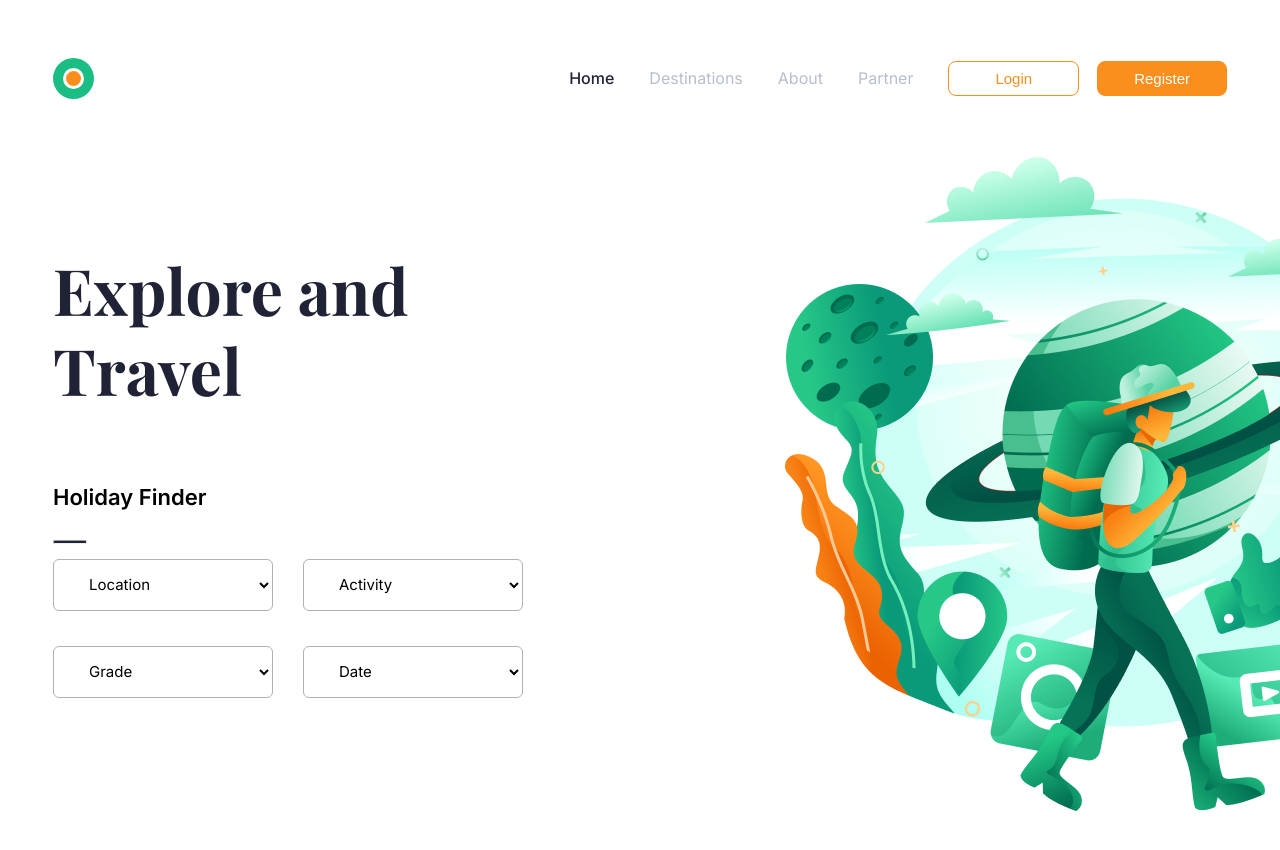
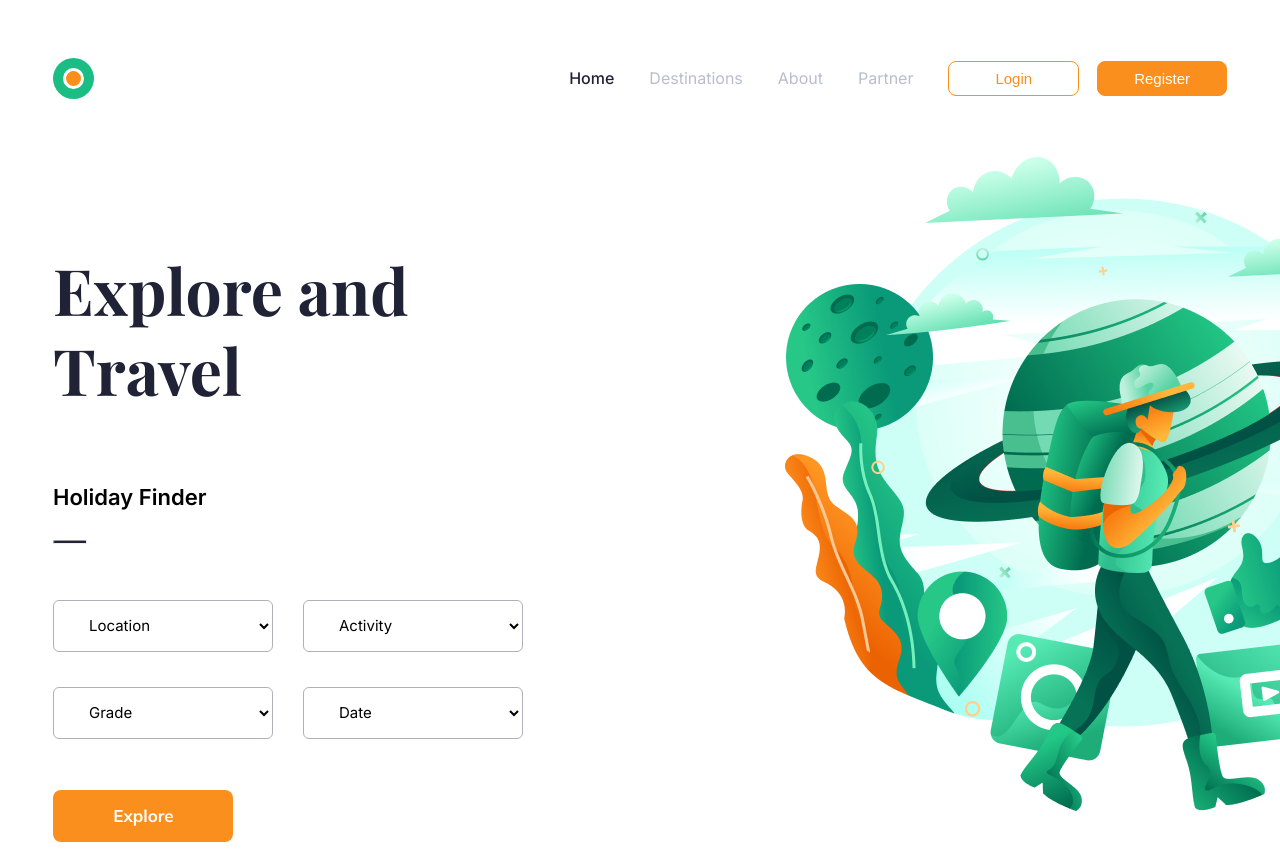
Before and after one commit to eynlanzer/thousand-sunny, a React (Create React App) app: page / in a window 1280 px wide. Shown: the top 850 px of the page. Before the commit the page ends 819 px from the top, so only its background shows below. Built offline with nearby package versions, Linux system fonts and the light colour scheme.

Commit message:
finder btn added

```diff
--- a/src/comps/Finder.js
+++ b/src/comps/Finder.js
@@ -8,6 +8,8 @@ function Finder() {
         <h1 className="finder__content__text">Explore and Travel</h1>
         <h4 className="finder__content__smtext">Holiday Finder</h4>
         <hr className="finder__content__line"></hr>
+        <br />
+
         <div className="finder__content__dropdown">
           <select className="finder__content__dropdown__option">
             <option value="location">Location</option>
@@ -22,7 +24,10 @@ function Finder() {
             <option value="date">Date</option>
           </select>
         </div>
+
+        <button className="finder__content__btn">Explore</button>
       </div>
+
       <img className="finder__img" src={finderimg} alt='Holiday finder img' />
     </div>
   )
--- a/src/scss/_config.scss
+++ b/src/scss/_config.scss
@@ -1,5 +1,6 @@
 @import url('https://fonts.googleapis.com/css2?family=Inter:wght@400;500;600;700&display=swap');
 @import url('https://fonts.googleapis.com/css2?family=Playfair+Display:wght@700&display=swap');
+@import url('https://fonts.googleapis.com/css2?family=Mulish:wght@300;400;700&display=swap');
 
 :root{
    --orange: #FB8F1D;
--- a/src/scss/_finder.scss
+++ b/src/scss/_finder.scss
@@ -5,15 +5,30 @@
   &__content{
     margin-top: 50px;
     margin-left: 45px;
+
+    &__btn{
+      background-color: var(--orange);
+      border: var(--orange);
+      border-radius: 8px;
+      color: #fff;
+      font-family: 'Mulish';
+      font-size: 17px;
+      font-weight: 700;
+      margin-top: 16px;
+      padding: 4px 59px 4px 60px;
+      height: 52px;
+      width: 180px;
+    }
+
     &__text{
-      width: 356px;
-      height: 160px;
-      font-size: 64px;
       color: var(--black);
       font-family: 'Playfair Display';
+      font-size: 64px;
       font-weight: 700;
       line-height: 80px;
       margin-bottom: 74px;
+      height: 160px;
+      width: 356px;
     }
 
     &__smtext{
```
